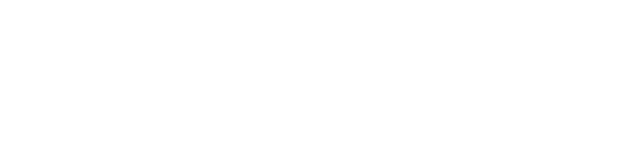
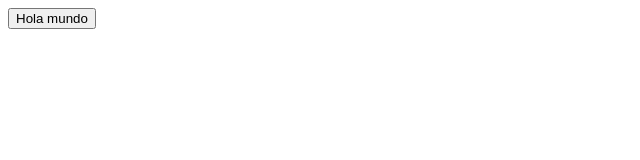
Before and after one commit to DaLezta/test, a plain HTML site: page index.html in a window 1280 px wide. Shown: the whole page, without its empty margins (0-640 px from the left). Drawn offline with Linux system fonts and the light colour scheme.

Commit message:
Cambios numero 1

```diff
--- a/index.html
+++ b/index.html
@@ -7,6 +7,6 @@
     <title>Document</title>
 </head>
 <body>
-
+    <button>Hola mundo</button>
 </body>
 </html>
```
